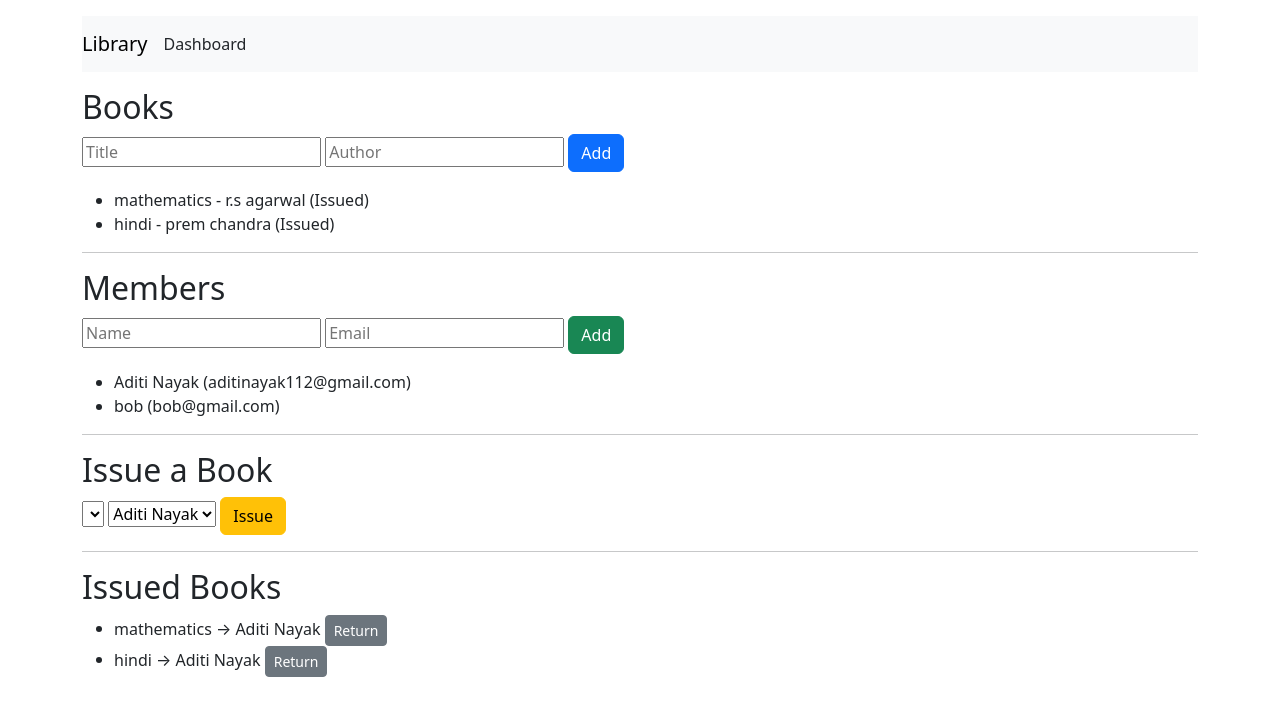
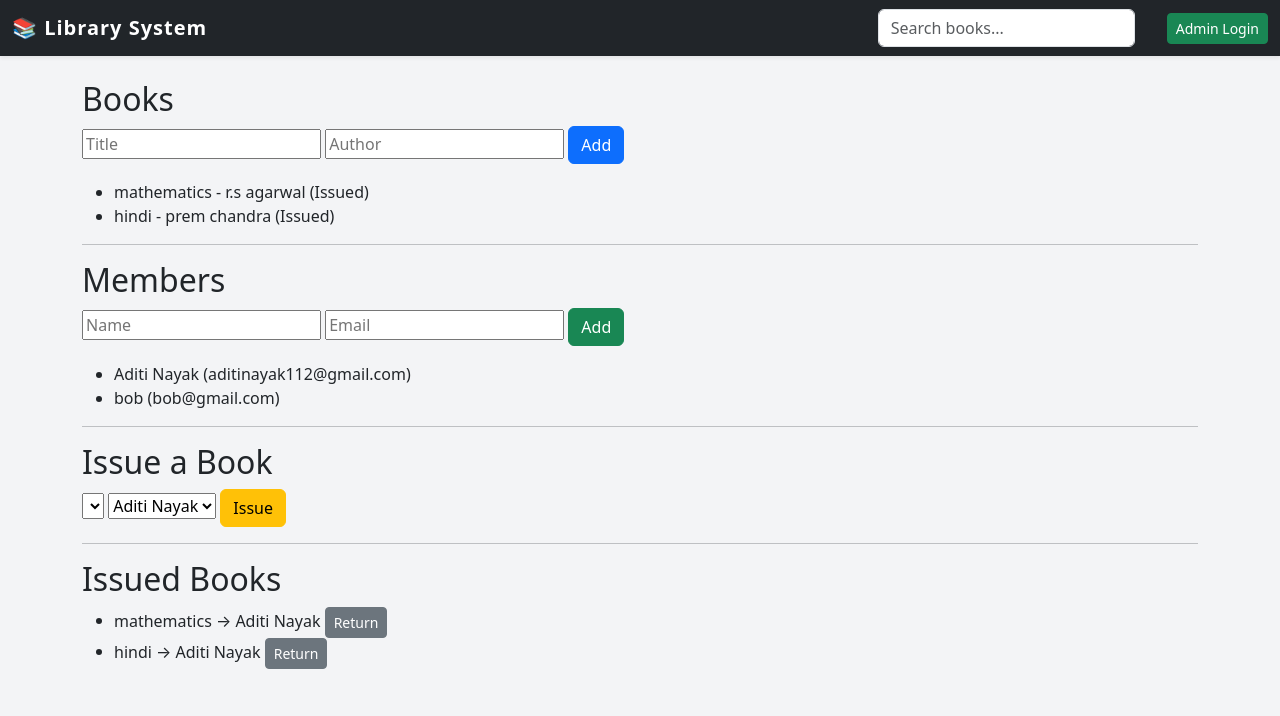
Before and after one commit to aadiiiitii001/Library-Management-System, a Flask app: page / in a window 1280 px wide. Shown: the top 716 px of the page. Run offline with Flask 3, Linux system fonts and the light colour scheme; lists and menus that the app fills with data are empty.

Commit message:
Update base.html

```diff
--- a/templates/base.html
+++ b/templates/base.html
@@ -1,16 +1,63 @@
-<!doctype html>
-<html>
+<!DOCTYPE html>
+<html lang="en">
 <head>
-  <title>Library Management</title>
-  <link rel="stylesheet" href="https://cdn.jsdelivr.net/npm/bootstrap@5.3.3/dist/css/bootstrap.min.css">
+    <meta charset="UTF-8">
+    <title>Library Management System</title>
+
+    <link href="https://cdn.jsdelivr.net/npm/bootstrap@5.3.0/dist/css/bootstrap.min.css" rel="stylesheet">
+    <link href="https://cdnjs.cloudflare.com/ajax/libs/animate.css/4.1.1/animate.min.css" rel="stylesheet">
+
+    <style>
+        body {
+            background-color: #f3f4f6;
+        }
+        .navbar-brand {
+            font-weight: bold;
+            letter-spacing: 1px;
+        }
+        .card {
+            border-radius: 18px;
+            transition: 0.3s;
+        }
+        .card:hover {
+            transform: translateY(-5px);
+            box-shadow: 0px 8px 20px rgba(0,0,0,0.15);
+        }
+    </style>
 </head>
-<body class="p-3">
-  <div class="container">
-    <nav class="navbar navbar-expand-lg navbar-light bg-light mb-3">
-      <a class="navbar-brand" href="/">Library</a>
-      <a class="nav-link" href="/dashboard">Dashboard</a>
-    </nav>
+
+<body>
+
+<nav class="navbar navbar-expand-lg navbar-dark bg-dark shadow-sm">
+    <div class="container-fluid">
+        <a class="navbar-brand" href="/">📚 Library System</a>
+
+        <!-- Search Bar -->
+        <form action="/search" class="d-flex ms-auto" method="get">
+            <input name="q" class="form-control me-2" placeholder="Search books...">
+        </form>
+
+        <!-- Login / Logout -->
+        <ul class="navbar-nav ms-4">
+            {% if admin %}
+                <li class="nav-item">
+                    <a href="/dashboard" class="nav-link">Dashboard</a>
+                </li>
+                <li class="nav-item">
+                    <a href="/logout" class="btn btn-danger btn-sm ms-2">Logout</a>
+                </li>
+            {% else %}
+                <li class="nav-item">
+                    <a href="/login" class="btn btn-success btn-sm">Admin Login</a>
+                </li>
+            {% endif %}
+        </ul>
+    </div>
+</nav>
+
+<div class="container mt-4">
     {% block content %}{% endblock %}
-  </div>
+</div>
+
 </body>
 </html>
```
